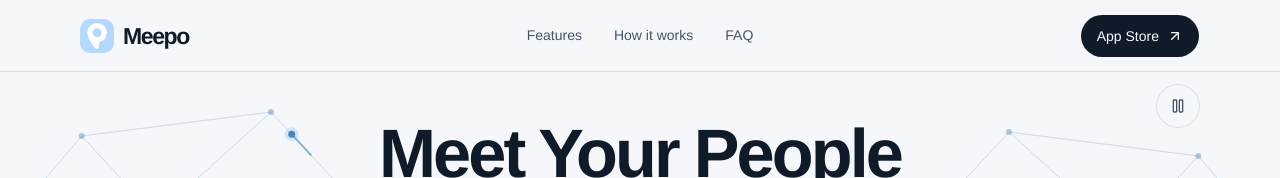
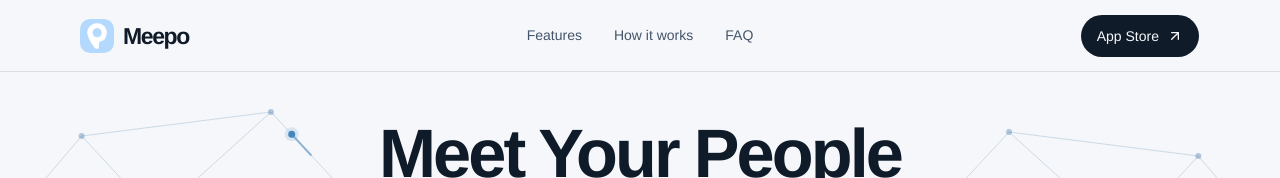
Before and after one commit to dimasdaffa/meepoweb, a Next.js app: page / in a window 1280 px wide. Shown: the top 178 px of the page. Built offline with nearby package versions, Linux system fonts and the light colour scheme.

Commit message:
refactor: comment out toggle button in HeroMesh component

```diff
--- a/components/hero-mesh.tsx
+++ b/components/hero-mesh.tsx
@@ -220,9 +220,9 @@ export function HeroMesh({ placement = "hero" }: { placement?: "hero" | "orbit"
   return (
     <div className={`hero-mesh hero-mesh--${placement}`}>
       <canvas ref={canvasRef} aria-hidden="true" />
-      <button className="hero-mesh-toggle" type="button" aria-label={label} title={label} onClick={() => setPaused((current) => !current)}>
+      {/* <button className="hero-mesh-toggle" type="button" aria-label={label} title={label} onClick={() => setPaused((current) => !current)}>
         {paused ? <Play aria-hidden="true" /> : <Pause aria-hidden="true" />}
-      </button>
+      </button> */}
     </div>
   );
 }
```
